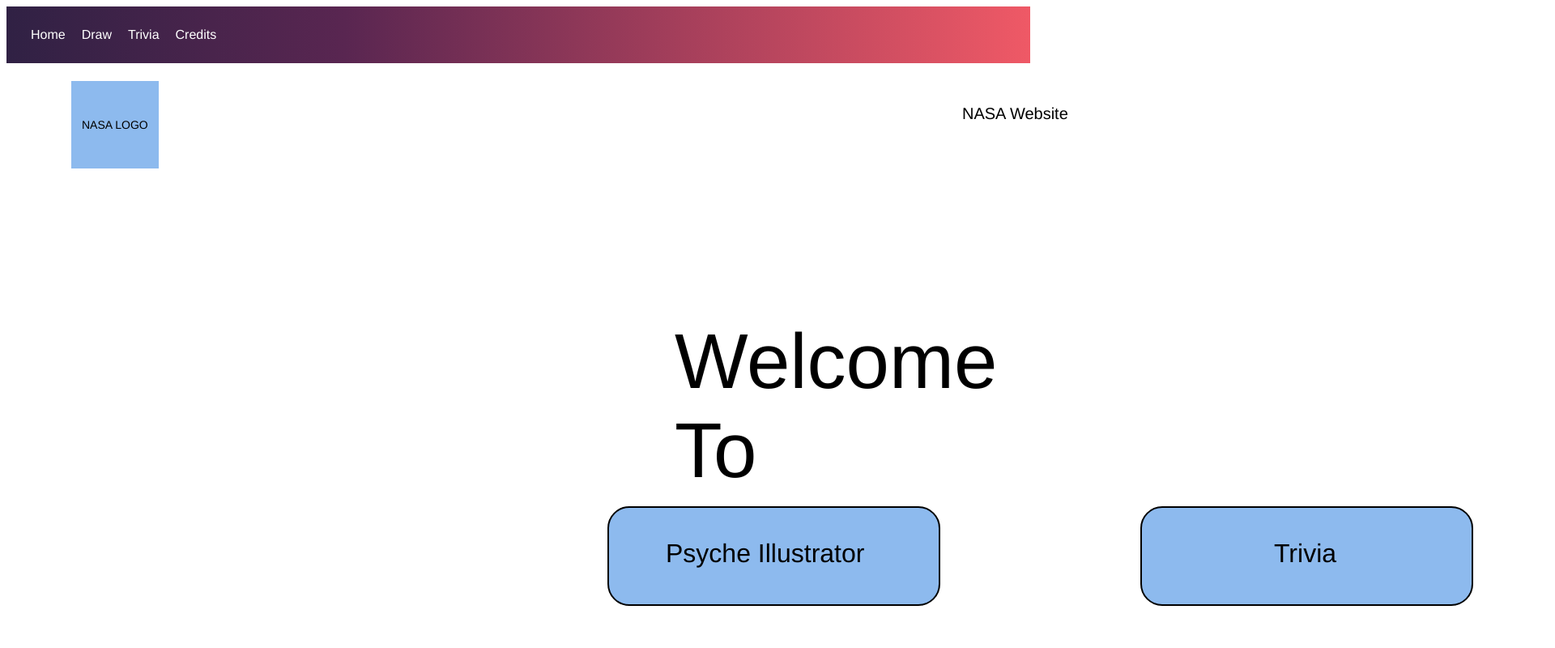
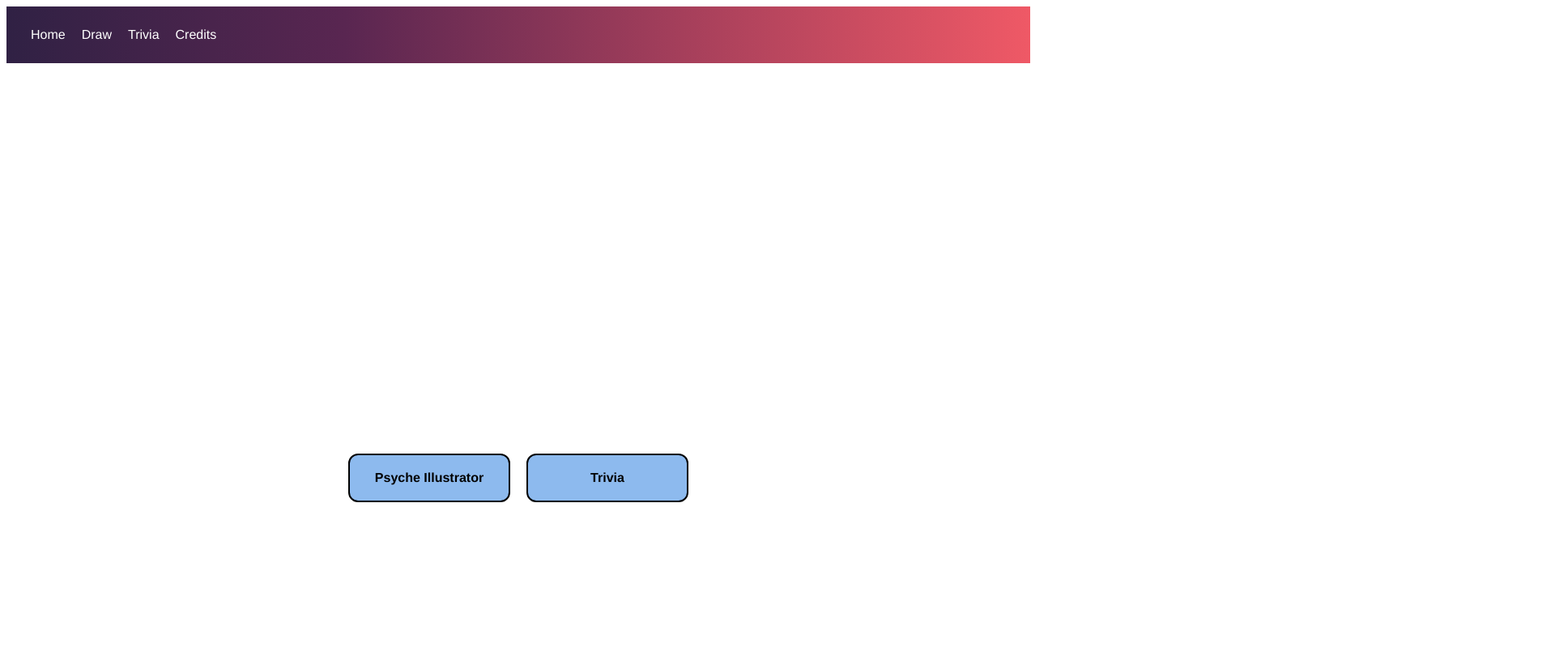
Before and after one commit to MissionToPsyche-Iridium/iridium_23f_year_sim-byu-i, a React (Create React App) app in the folder psyche/: page / in a window 1280 px wide. Shown: the top 800 px of the page at 81% size, 1920 px wide, since content can reach past the window. Built offline with nearby package versions, Linux system fonts and the light colour scheme.

Commit message:
Home Start

```diff
--- a/psyche/src/index.css
+++ b/psyche/src/index.css
@@ -163,121 +163,39 @@
 
 /* Home CSS Styling */
 .home-container {
-  width: auto;
+  width: 100%;
   height: 1024px;
-  position: relative;
+  display: flex;
+  justify-content: center;
+  align-items: center;
   background: white;
 }
 
-/* Welcome header */
-.home-welcome-header {
-  position: absolute;
-  left: 825px;
-  top: 313px;
-  color: black;
-  font-size: 96px;
-  font-weight: 400;
-  word-wrap: break-word;
+/* Buttons Section */
+.home-buttons-section {
+  display: flex;
+  gap: 20px; /* Add spacing between buttons */
+  flex-direction: row;
 }
 
-/* Header section */
-.home-header-section {
-  width: 1281px;
-  height: 108px;
-  position: absolute;
-  left: 80px;
-  top: 22px;
+.home-button-container {
+  text-align: center;
 }
 
-.home-nasa-logo {
-  width: 108px;
-  height: 108px;
-  position: absolute;
+.home-button {
+  width: 200px;
+  height: 60px;
   background: #8dbaee;
+  border-radius: 12px;
+  border: 2px solid black;
+  font-size: 16px;
+  font-weight: bold;
+  color: black;
+  cursor: pointer;
+  transition: transform 0.3s, background-color 0.3s;
 }
 
-.home-nasa-logo-text {
-  position: absolute;
-  left: 13px;
-  top: 46px;
-  color: black;
-  font-size: 14px;
-  font-weight: 400;
-  word-wrap: break-word;
+.home-button:hover {
+  background-color: #75a7d9;
+  transform: scale(1.05);
 }
-
-.home-link {
-  position: absolute;
-  color: black;
-  font-size: 20px;
-  font-weight: 400;
-  word-wrap: break-word;
-}
-
-.home-link-nasa {
-  left: 1100px;
-  top: 29px;
-}
-
-.home-link-psyche {
-  left: 2100px;
-  top: 22px;
-}
-
-/* Buttons Section */
-.home-button {
-  width: 407px;
-  height: 119px;
-  position: absolute;
-  background: #8dbaee;
-  border-radius: 27px;
-  border: 2px solid black;
-}
-
-.home-button-illustrator {
-  left: 742px;
-  top: 547px;
-}
-
-.home-button-trivia {
-  left: 1400px;
-  top: 547px;
-}
-
-.home-button-text {
-  position: absolute;
-  color: black;
-  font-size: 32px;
-  font-weight: 400;
-  word-wrap: break-word;
-}
-
-.home-text-illustrator {
-  left: 814px;
-  top: 587px;
-}
-
-.home-text-trivia {
-  left: 1565px;
-  top: 587px;
-}
-
-/* Footer */
-.home-footer {
-  width: 100%;
-  height: 83px;
-  position: absolute;
-  background: #f1b6b6;
-  left: 0;
-  top: 1200px;
-}
-
-.home-footer-text {
-  position: absolute;
-  left: 25px;
-  top: 1225px;
-  color: black;
-  font-size: 32px;
-  font-weight: 400;
-  word-wrap: break-word;
-}
--- a/psyche/src/pages/homePage.js
+++ b/psyche/src/pages/homePage.js
@@ -1,28 +1,18 @@
 import React from 'react';
 import "../index.css";
-//TODO:: Add header section into header.js and Footer Section into footer.js
+
 function HomePage() {
   return (
     <div className="home-container">
-      {/* Welcome Header */}
-      <div className="home-welcome-header">Welcome To Psyche</div>
-
-      {/* Header Section */}
-      <div className="home-header-section">
-        <div className="home-nasa-logo">
-          <div className="home-nasa-logo-text">NASA LOGO</div>
+      {/* Buttons Section */}
+      <div className="home-buttons-section">
+        <div className="home-button-container">
+          <button className="home-button">Psyche Illustrator</button>
         </div>
-        <div className="home-link home-link-nasa">NASA Website</div>
-        <div className="home-link home-link-psyche">Psyche Mission Website</div>
+        <div className="home-button-container">
+          <button className="home-button">Trivia</button>
+        </div>
       </div>
-
-      {/* Buttons Section */}
-      <div className="home-button home-button-illustrator"></div>
-      <div className="home-button home-button-trivia"></div>
-      <div className="home-button-text home-text-illustrator">Psyche Illustrator</div>
-      <div className="home-button-text home-text-trivia">Trivia</div>
-
-
     </div>
   );
 }
```
